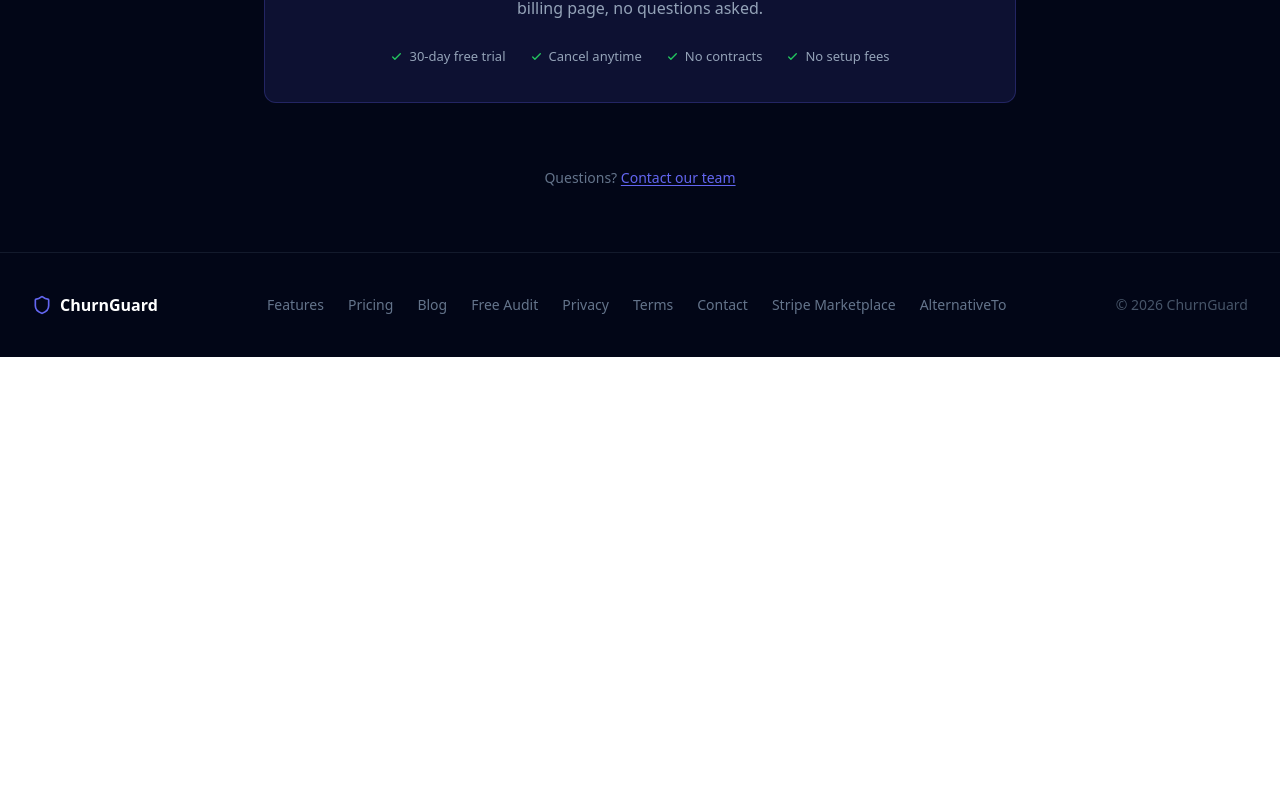
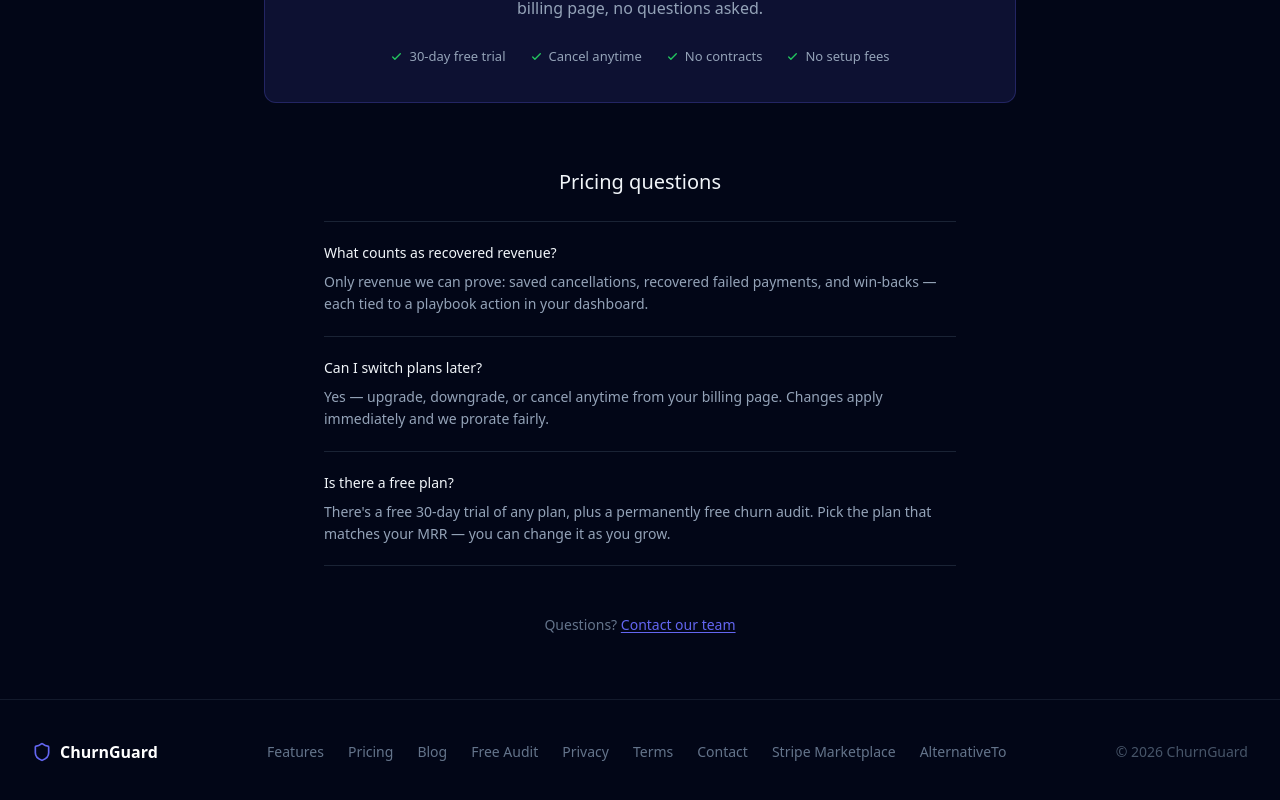
Before and after one commit to naj9683/churn-guard-app, a Next.js app: page /pricing in a window 1280 px wide. Shown: the part 1922-2722 px from the top of the page. Before the commit the page ends 2279 px from the top, so only its background shows below. Built offline with nearby package versions, Linux system fonts and the light colour scheme; no server answers.

Commit message:
step2 polish: homepage og:image, pricing FAQ render fix, dedupe Organization schema

```diff
--- a/app/page.tsx
+++ b/app/page.tsx
@@ -24,12 +24,14 @@ export const metadata: Metadata = {
     url: 'https://churnguardapp.com',
     siteName: 'ChurnGuard',
     type: 'website',
+    images: [{ url: '/og-default.png', width: 1200, height: 630, alt: 'ChurnGuard — automated churn prevention' }],
   },
   twitter: {
     card: 'summary_large_image',
     title: 'ChurnGuard — stop losing customers you didn\'t know were leaving',
     description:
       'Paste one line on your site and ChurnGuard scores every customer for churn risk, then automatically emails at-risk customers to keep them. From $79/mo.',
+    images: ['/og-default.png'],
   },
   robots: {
     index: true,
@@ -41,23 +43,6 @@ export const metadata: Metadata = {
 };
 
 const BASE = 'https://churnguardapp.com';
-
-const organizationSchema = {
-  '@context': 'https://schema.org',
-  '@type': 'Organization',
-  '@id': `${BASE}/#organization`,
-  name: 'ChurnGuard',
-  url: BASE,
-  logo: `${BASE}/logo-purple.png`,
-  description:
-    'ChurnGuard is a customer retention platform for SaaS businesses. It monitors engagement, payment health, and feature usage to score every customer for churn risk, then automatically fires targeted retention emails when a customer drifts toward cancellation, and recovers failed payments before they become cancellations.',
-  foundingDate: '2026',
-  contactPoint: {
-    '@type': 'ContactPoint',
-    contactType: 'customer support',
-    email: 'admin@churnguardapp.com',
-  },
-};
 
 const websiteSchema = {
   '@context': 'https://schema.org',
@@ -152,7 +137,7 @@ const faqSchema = {
   ],
 };
 
-const schemas = [organizationSchema, websiteSchema, softwareSchema, faqSchema];
+const schemas = [websiteSchema, softwareSchema, faqSchema];
 
 export default function Home() {
   return (
--- a/app/pricing/page.tsx
+++ b/app/pricing/page.tsx
@@ -324,6 +324,24 @@ export default function PricingPage() {
         </div>
       </div>
 
+      {/* ── Pricing FAQ ── */}
+      <div style={{ maxWidth: '680px', margin: '0 auto 48px', padding: '0 24px' }}>
+        <h2 style={{ fontSize: '20px', fontWeight: 500, color: DK_TEXT, marginBottom: '24px', textAlign: 'center' }}>Pricing questions</h2>
+        <div style={{ display: 'flex', flexDirection: 'column', gap: '0' }}>
+          {[
+            { q: 'What counts as recovered revenue?', a: 'Only revenue we can prove: saved cancellations, recovered failed payments, and win-backs — each tied to a playbook action in your dashboard.' },
+            { q: 'Can I switch plans later?', a: 'Yes — upgrade, downgrade, or cancel anytime from your billing page. Changes apply immediately and we prorate fairly.' },
+            { q: 'Is there a free plan?', a: "There's a free 30-day trial of any plan, plus a permanently free churn audit. Pick the plan that matches your MRR — you can change it as you grow." },
+          ].map(({ q, a }, i) => (
+            <div key={i} style={{ borderTop: `1px solid ${DK_BORDER}`, padding: '20px 0' }}>
+              <p style={{ color: DK_TEXT, fontSize: '14px', fontWeight: 500, marginBottom: '8px' }}>{q}</p>
+              <p style={{ color: DK_MUTED, fontSize: '14px', lineHeight: 1.6 }}>{a}</p>
+            </div>
+          ))}
+          <div style={{ borderTop: `1px solid ${DK_BORDER}` }} />
+        </div>
+      </div>
+
       {/* ── FAQ teaser ── */}
       <div style={{ maxWidth: '600px', margin: '0 auto 64px', padding: '0 24px', textAlign: 'center', fontSize: '14px', color: DK_FAINT }}>
         <p>Questions? <a href="mailto:admin@churnguardapp.com" style={{ color: DK_ACCENT, textDecoration: 'underline', textUnderlineOffset: '2px' }}>Contact our team</a></p>
```
